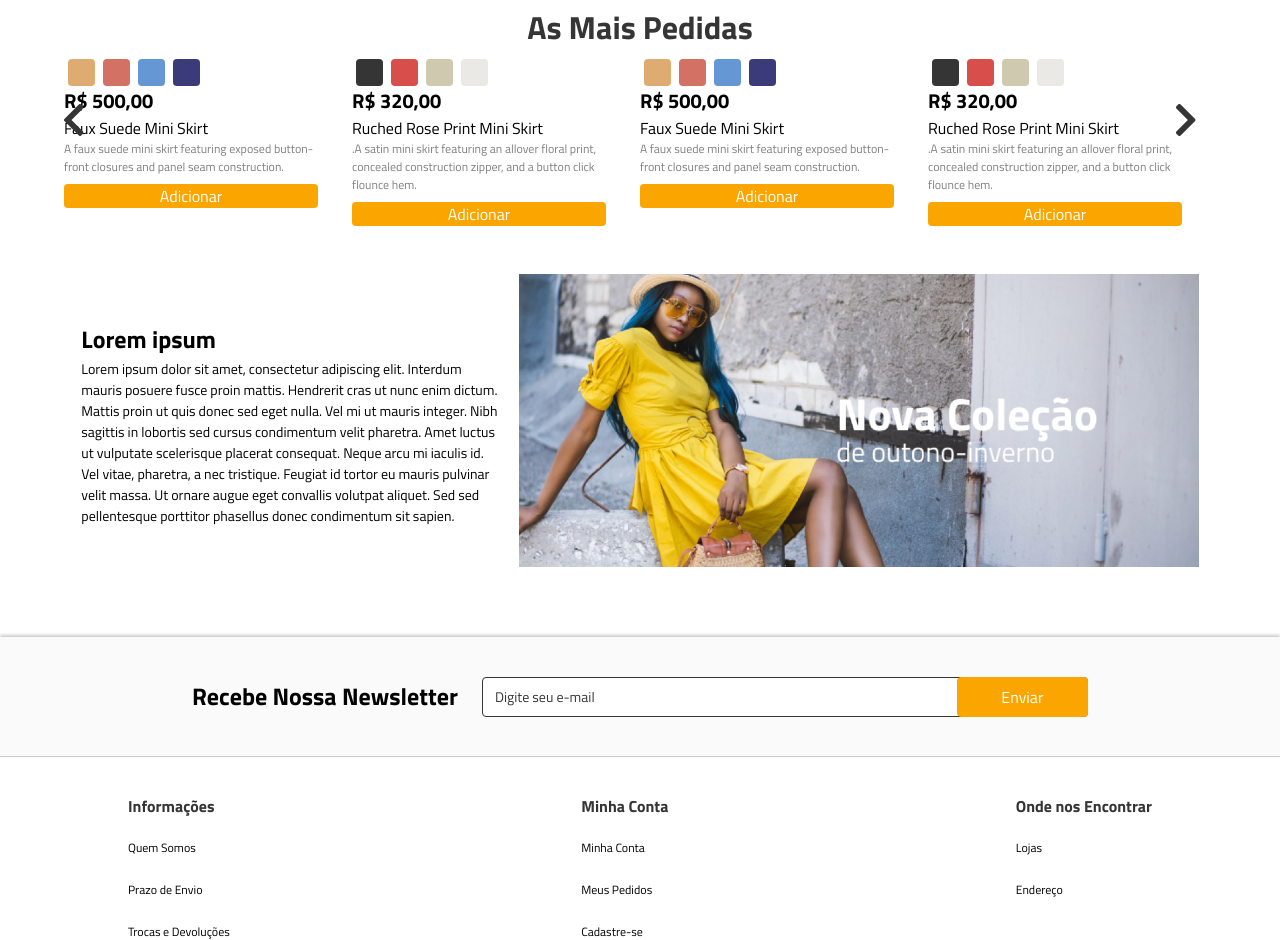
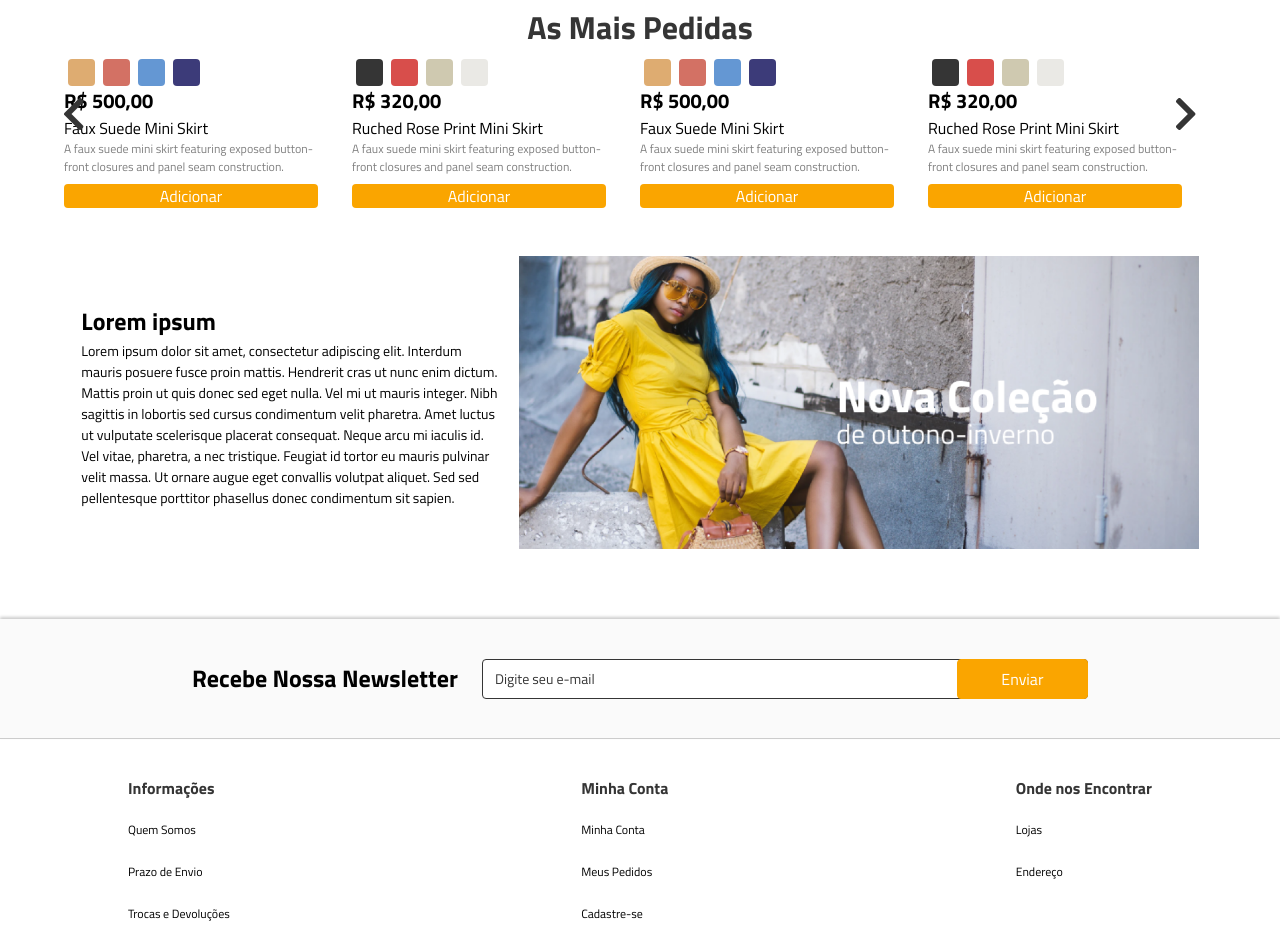
Before and after one commit to felipengr/maeztra, a website: page index.html in a window 1280 px wide. Shown: the part 1503-2443 px from the top of the page. Drawn offline with nearby package versions, Linux system fonts and the light colour scheme.

Commit message:
final layout

```diff
--- a/index.html
+++ b/index.html
@@ -195,7 +195,7 @@
                                 Ruched Rose Print Mini Skirt
                             </div>
                             <div class="product-description">
-                                <p>.A satin mini skirt featuring an allover floral print, concealed construction zipper, and a button click flounce hem.</p>
+                                <p>A faux suede mini skirt featuring exposed button-front closures and panel seam construction.</p>
                             </div>
                             <div class="buy-btn">
                                 <button>Adicionar</button>
@@ -243,7 +243,7 @@
                                 Ruched Rose Print Mini Skirt
                             </div>
                             <div class="product-description">
-                                <p>.A satin mini skirt featuring an allover floral print, concealed construction zipper, and a button click flounce hem.</p>
+                                <p>A faux suede mini skirt featuring exposed button-front closures and panel seam construction.</p>
                             </div>
                             <div class="buy-btn">
                                 <button>Adicionar</button>
@@ -291,7 +291,7 @@
                                 Ruched Rose Print Mini Skirt
                             </div>
                             <div class="product-description">
-                                <p>.A satin mini skirt featuring an allover floral print, concealed construction zipper, and a button click flounce hem.</p>
+                                <p>A faux suede mini skirt featuring exposed button-front closures and panel seam construction.</p>
                             </div>
                             <div class="buy-btn">
                                 <button>Adicionar</button>
@@ -339,7 +339,7 @@
                                 Ruched Rose Print Mini Skirt
                             </div>
                             <div class="product-description">
-                                <p>.A satin mini skirt featuring an allover floral print, concealed construction zipper, and a button click flounce hem.</p>
+                                <p>A faux suede mini skirt featuring exposed button-front closures and panel seam construction.</p>
                             </div>
                             <div class="buy-btn">
                                 <button>Adicionar</button>
@@ -387,7 +387,7 @@
                                 Ruched Rose Print Mini Skirt
                             </div>
                             <div class="product-description">
-                                <p>.A satin mini skirt featuring an allover floral print, concealed construction zipper, and a button click flounce hem.</p>
+                                <p>A faux suede mini skirt featuring exposed button-front closures and panel seam construction.</p>
                             </div>
                             <div class="buy-btn">
                                 <button>Adicionar</button>
@@ -435,7 +435,7 @@
                                 Ruched Rose Print Mini Skirt
                             </div>
                             <div class="product-description">
-                                <p>.A satin mini skirt featuring an allover floral print, concealed construction zipper, and a button click flounce hem.</p>
+                                <p>A faux suede mini skirt featuring exposed button-front closures and panel seam construction.</p>
                             </div>
                             <div class="buy-btn">
                                 <button>Adicionar</button>
```
